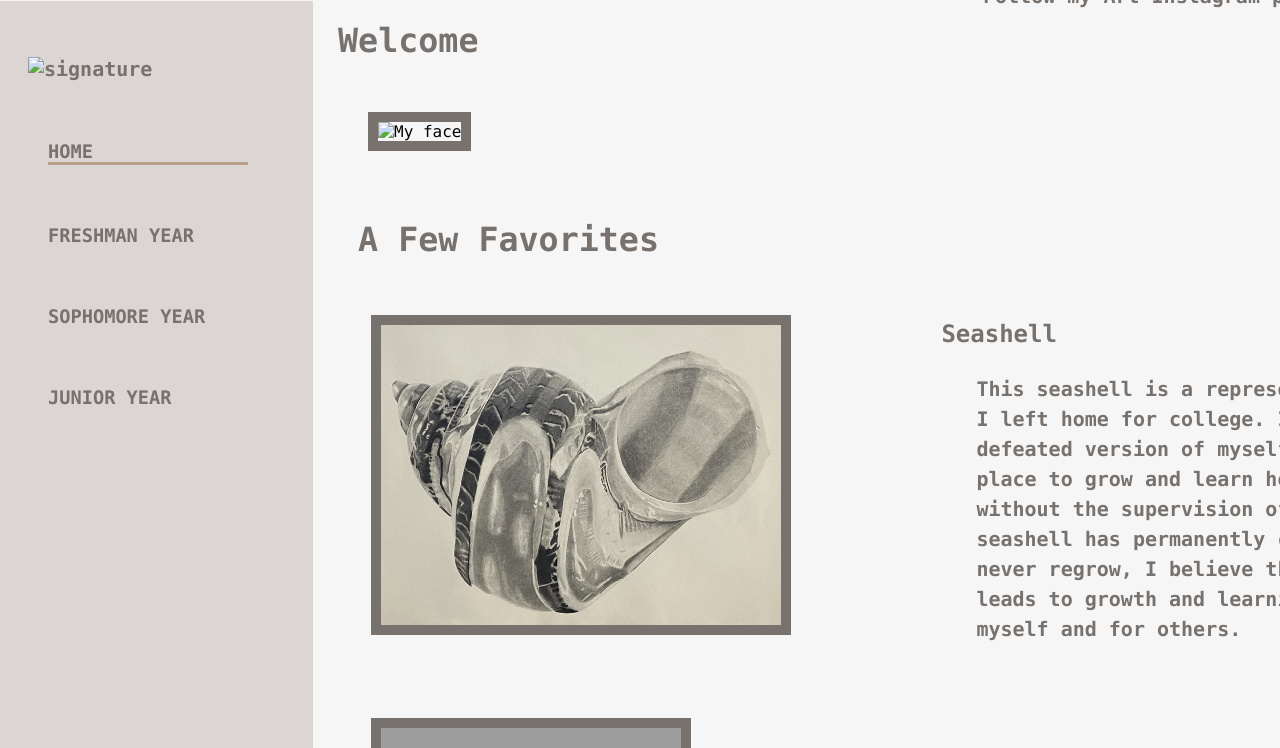
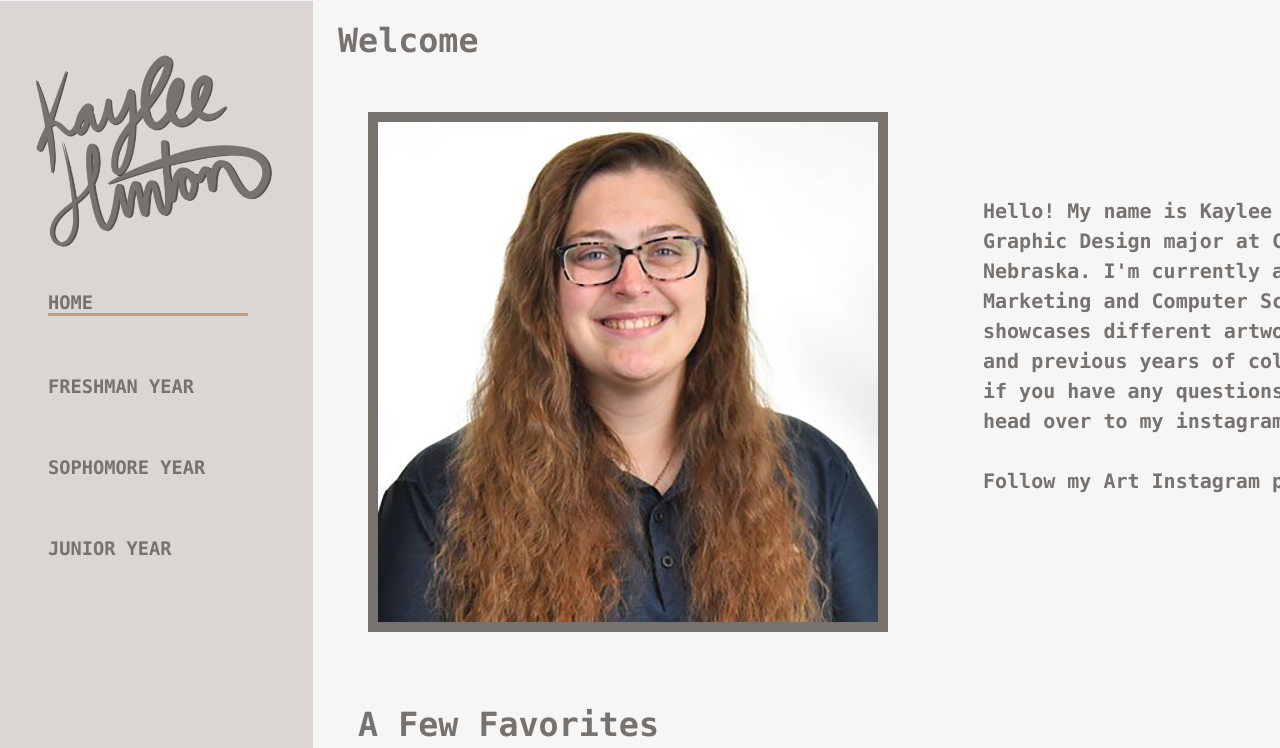
Before and after one commit to KH-1003/KHCollegeArt.github.io, a plain HTML site: page index.html in a window 1280 px wide. Shown: the top 748 px of the page. Drawn offline with Linux system fonts and the light colour scheme; grey boxes are pictures that could not be loaded.

Commit message:
Update index.html

```diff
--- a/index.html
+++ b/index.html
@@ -10,7 +10,7 @@
 	<div id="pagewrap">
 
 		<ul id="nav">
-			<h6><a href="index.html"><img src="images/Home/signature.png" width="250" height="250" style="margin-top:-30px; margin-bottom:-50px; margin-left:-75px" alt="signature"/></a></h6>
+			<h6><a href="index.html"><img src="signature.png" width="250" height="250" style="margin-top:-30px; margin-bottom:-50px; margin-left:-75px" alt="signature"/></a></h6>
 			<li><h3><a href="index.html">HOME</a></h3></li>
 			<li><a href="freshman.html">FRESHMAN YEAR</a></li>
 			<li><a href="sophomore.html">SOPHOMORE YEAR</a></li>
@@ -20,7 +20,7 @@
 
 		<div id="home">
 		  <h2>Welcome</h2>
-	    <img src="images/Home/HintonKaylee.jpg" width="500" height="500" style="margin-left: 60px; margin-top:25px; border: 10px solid #78726E;" alt="My face"/>
+	    <img src="HintonKaylee.jpg" width="500" height="500" style="margin-left: 60px; margin-top:25px; border: 10px solid #78726E;" alt="My face"/>
 
 		<p>Hello! My name is Kaylee Hinton, I'm a current Graphic Design major at Concordia University, Nebraska. I'm currently a junior with minors in Marketing and Computer Science. This portfolio showcases different artworks varying from current and previous years of college. Take a look, and if you have any questions or want to reach out, head over to my instagram page. Have a great day! <br>
 
```
